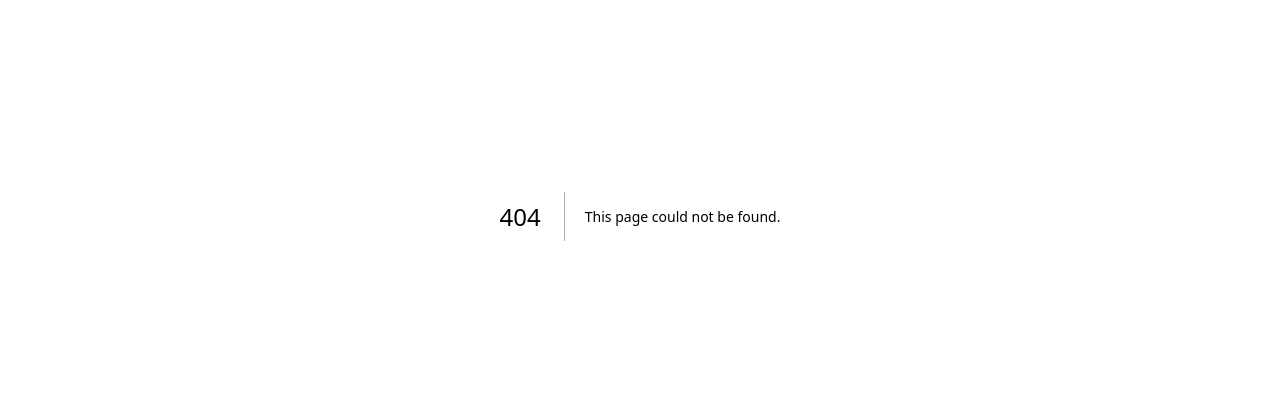
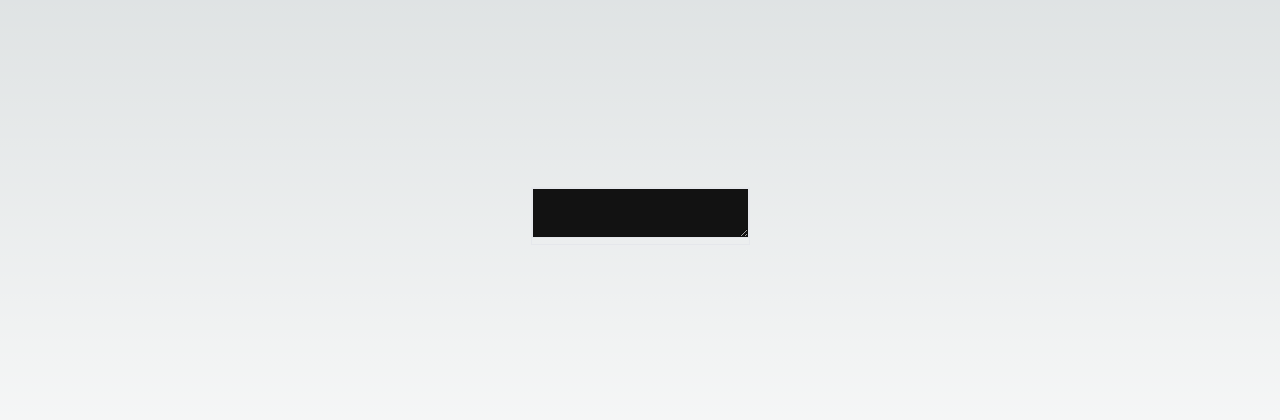
Before and after one commit to unnati2000/daily-frontend, a Next.js app: page /mentions in a window 1280 px wide. Before the commit this address had no page. Shown: the part 184-604 px from the top of the page. Built offline with nearby package versions, Linux system fonts and the light colour scheme.

Commit message:
create your own mentions

```diff
--- /dev/null
+++ b/app/mentions/page.tsx
@@ -0,0 +1,87 @@
+"use client";
+
+import { useEffect, useState, useRef } from "react";
+
+const users = [
+  {
+    id: 1,
+    name: "Unnati",
+  },
+  {
+    id: 2,
+    name: "Sheep",
+  },
+];
+
+const Mentions = () => {
+  const [text, setText] = useState("");
+  const [showDiv, setShowDiv] = useState(false);
+  const [position, setPosition] = useState({ x: 0, y: 0 });
+  const textRef = useRef(null);
+  const popoverRef = useRef(null);
+
+  useEffect(() => {
+    const words = text.split(" ");
+    const lastWord = words[words.length - 1];
+
+    if (lastWord.startsWith("@")) {
+      setShowDiv(true);
+
+      //   const textarea = document.querySelector("textarea");
+      const { left, top } = textRef?.current.getBoundingClientRect();
+      console.log({
+        left,
+        top,
+      });
+      const { width, height } = getTextDimensions(text);
+      setPosition({ x: width, y: height });
+    } else {
+      setShowDiv(false);
+    }
+  }, [text]);
+
+  const getTextDimensions = (text: string) => {
+    const span = document.createElement("span");
+    span.style.visibility = "hidden";
+    span.style.whiteSpace = "pre";
+    span.style.font = "inherit";
+    span.textContent = text;
+    document.body.appendChild(span);
+    const { width, height } = span.getBoundingClientRect();
+    document.body.removeChild(span);
+    console.log({
+      height,
+      width,
+    });
+    return { width, height };
+  };
+
+  return (
+    <div className="h-screen w-screen flex flex-col items-center justify-center">
+      <div className="relative border">
+        <textarea
+          className="border"
+          onChange={(e) => setText(e.target.value)}
+          value={text}
+          ref={textRef}
+        />
+        {console.log({
+          position,
+        })}
+        {showDiv && (
+          <div
+            className="absolute bg-white border rounded"
+            style={{ left: position.x, top: position.y }}
+            ref={popoverRef}
+          >
+            {users.map((user) => (
+              <div key={user.id}>{user.name}</div>
+            ))}
+          </div>
+        )}
+      </div>
+    </div>
+  );
+};
+
+export default Mentions;
--- a/app/page.tsx
+++ b/app/page.tsx
@@ -19,6 +19,10 @@ export default function Home() {
         <li>
           <Link href="/ringtone">Ring tone</Link>
         </li>
+
+        <li>
+          <Link href="/mentions">Mentions</Link>
+        </li>
       </ul>
     </main>
   );
```
